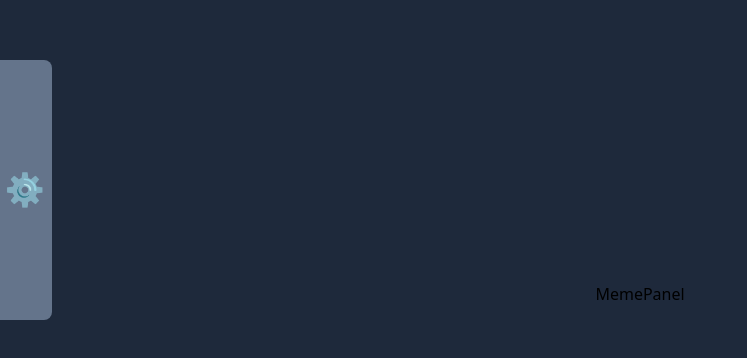
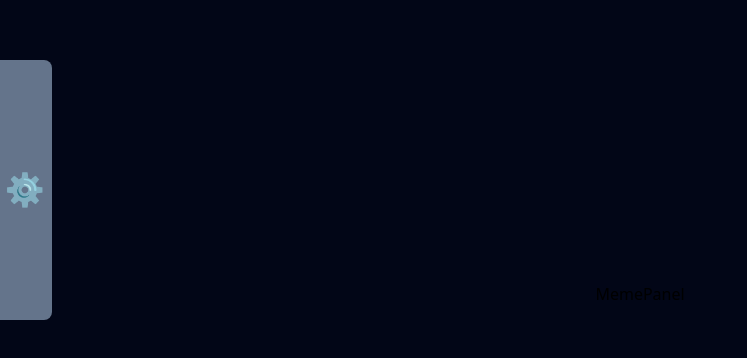
Before and after one commit to afeefabubakar/set23-meme-generator, a React (Vite) app: page / in a window 1280 px wide. Shown: the part 106-464 px from the top of the page, without its empty margins (0-747 px from the left). Built offline with nearby package versions, Linux system fonts and the light colour scheme.

Commit message:
Changed main background color

```diff
--- a/src/App.jsx
+++ b/src/App.jsx
@@ -3,7 +3,7 @@
 
 function App() {
     return (
-        <div className="flex justify-center items-center w-screen h-screen bg-slate-800">
+        <div className="flex justify-center items-center w-screen h-screen bg-slate-950">
             <Settings />
             <MemePanel />
         </div>
```
